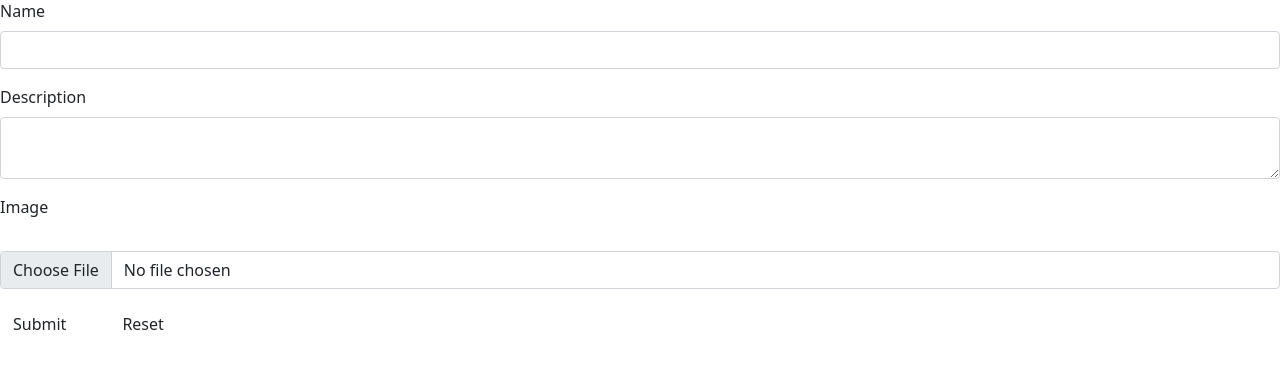
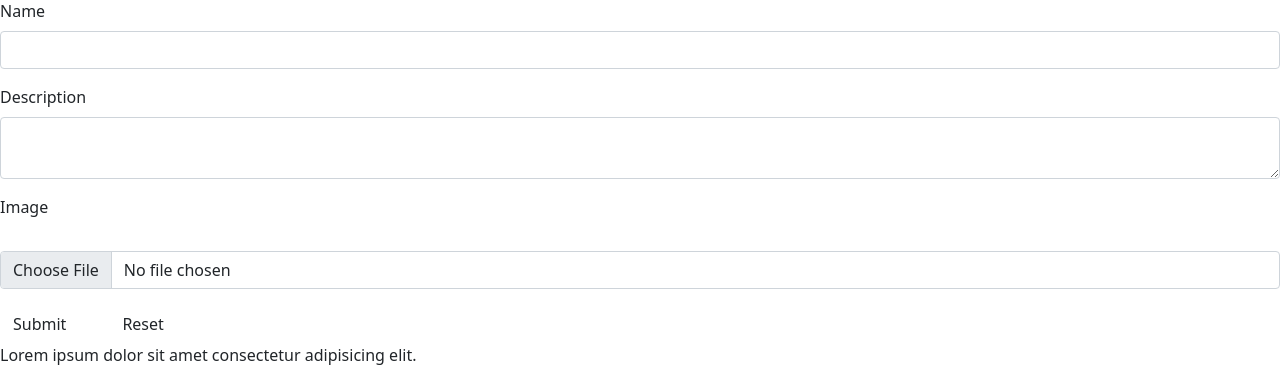
Before and after one commit to Aya2054/Projet_recettes, a PHP site: page /pages/ajouter.php in a window 1280 px wide. Shown: the part 863-1246 px from the top of the page. Before the commit the page ends 1193 px from the top, so only its background shows below. Run offline with PHP 8.4, Linux system fonts and the light colour scheme.

Commit message:
Update footer.php

```diff
--- a/PHP/pages/footer.php
+++ b/PHP/pages/footer.php
@@ -1 +1,3 @@
-<?php
+<footer>
+    <p>Lorem ipsum dolor sit amet consectetur adipisicing elit.</p>
+</footer>
```
